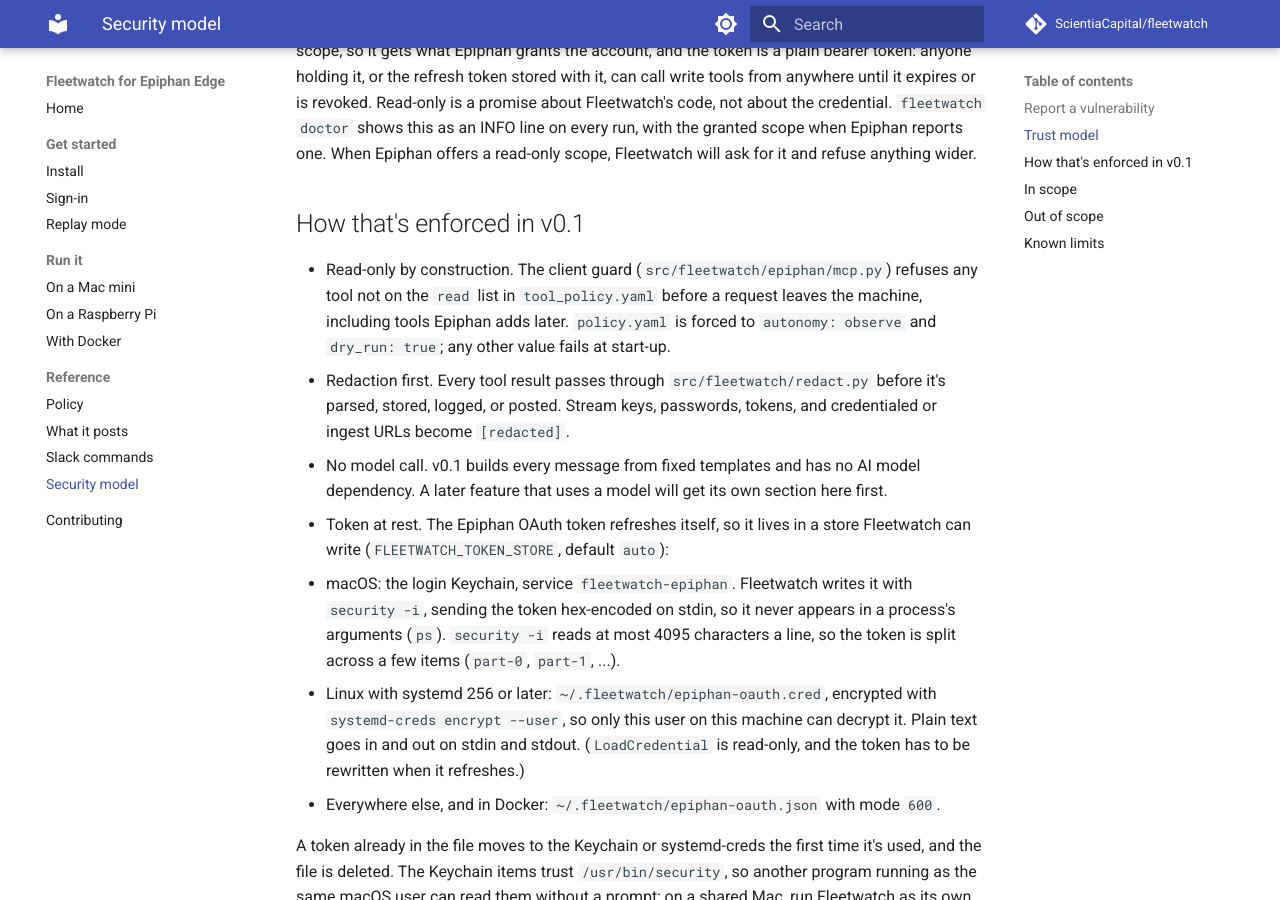
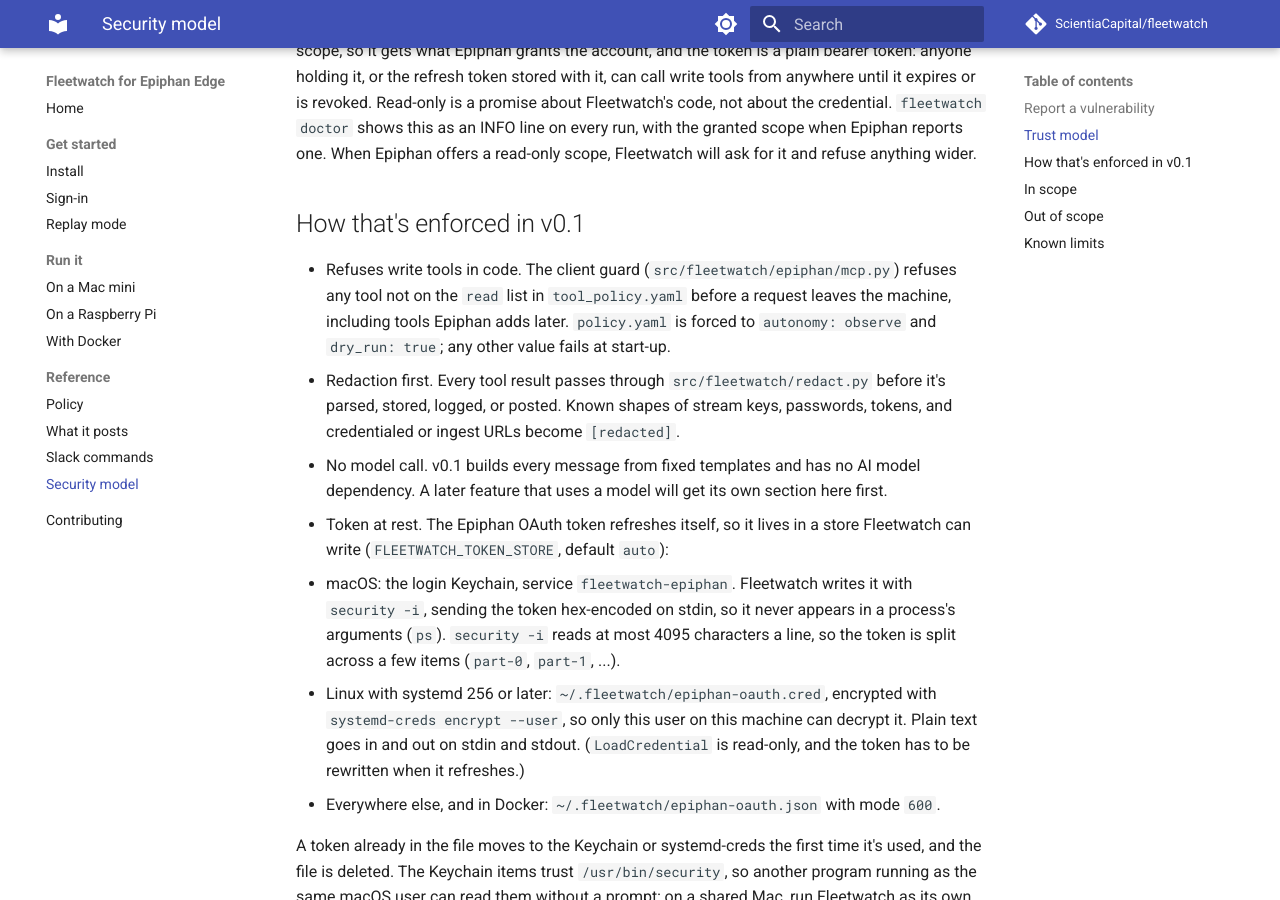
Before and after one commit to ScientiaCapital/fleetwatch, an MkDocs documentation site: the page built from docs/security.md, in a window 1280 px wide and 900 px high, scrolled down 1171 px. Built offline with MkDocs 1.6.1 and Material for MkDocs 9.7.7, drawn with Linux system fonts in a browser that asks for light colours; comment, search, counter and statistics services are not loaded.

Commit message:
docs: say exactly what read-only and redaction cover (#87)
Co-Authored-By: Claude Opus 5.5 <noreply@anthropic.com>

```diff
--- a/SECURITY.md
+++ b/SECURITY.md
@@ -45,11 +45,12 @@ refuse anything wider.
 
 ## How that's enforced in v0.1
 
-- Read-only by construction. The client guard (`src/fleetwatch/epiphan/mcp.py`) refuses any tool not on the
+- Refuses write tools in code. The client guard (`src/fleetwatch/epiphan/mcp.py`) refuses any tool not on the
   `read` list in `tool_policy.yaml` before a request leaves the machine, including tools Epiphan adds later.
   `policy.yaml` is forced to `autonomy: observe` and `dry_run: true`; any other value fails at start-up.
 - Redaction first. Every tool result passes through `src/fleetwatch/redact.py` before it's parsed, stored,
-  logged, or posted. Stream keys, passwords, tokens, and credentialed or ingest URLs become `[redacted]`.
+  logged, or posted. Known shapes of stream keys, passwords, tokens, and credentialed or ingest URLs become
+  `[redacted]`.
 - No model call. v0.1 builds every message from fixed templates and has no AI model dependency. A later
   feature that uses a model will get its own section here first.
 - Token at rest. The Epiphan OAuth token refreshes itself, so it lives in a store Fleetwatch can write
```
Also changed, not shown: README.es.md (+10 -6 lines), README.md (+11 -7 lines), docs/index.md (+2 -2 lines).
